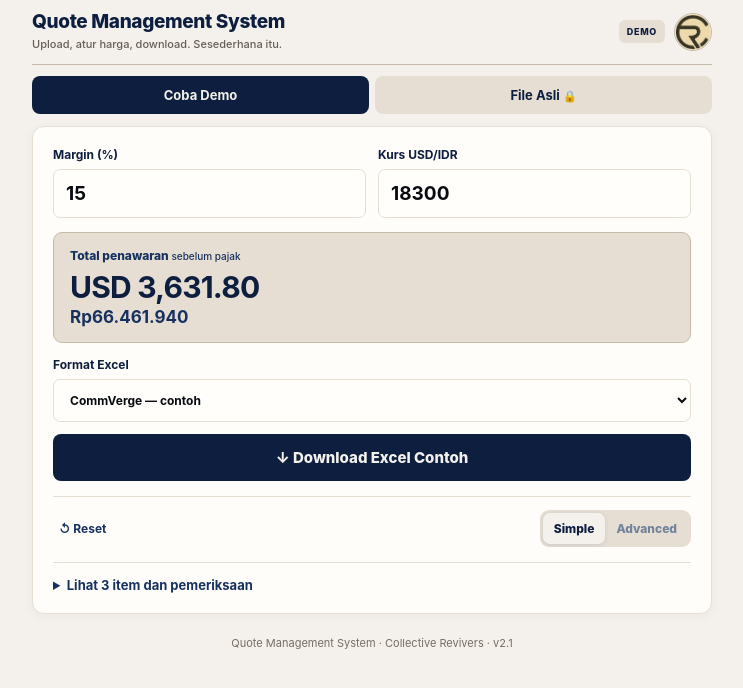
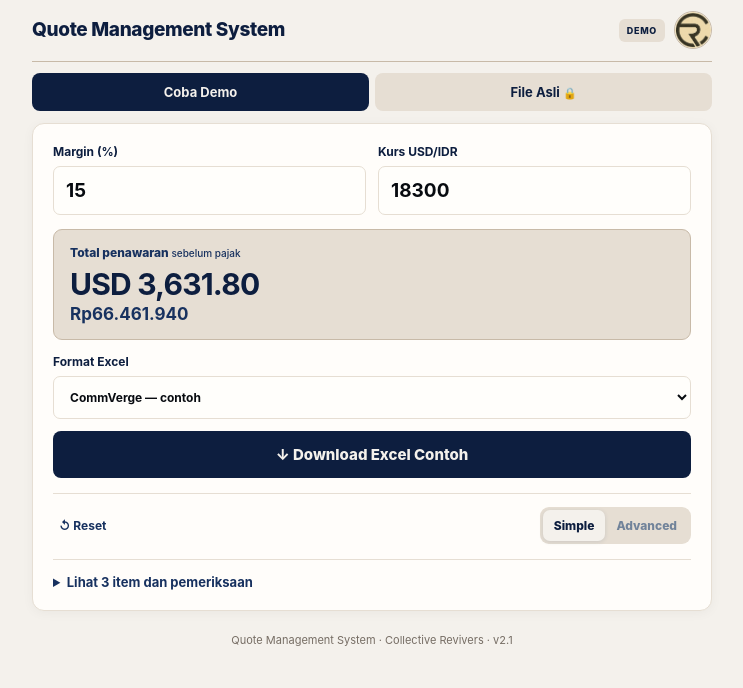
Before and after one commit to mstatistika/Quote-Management, a plain HTML site: page static/index.html in a window 1280 px wide. Shown: the whole page, without its empty margins (268-1011 px from the left). Drawn offline with Linux system fonts and the light colour scheme; no server answers.

Commit message:
Remove tagline beneath QMS title

```diff
--- a/static/index.html
+++ b/static/index.html
@@ -10,7 +10,6 @@
 <header class="top">
   <div class="brand-group">
     <h1 class="brand-title"><a class="brand" href="/" aria-label="Quote Management System">Quote Management System</a></h1>
-    <p class="tagline">Upload, atur harga, download. Sesederhana itu.</p>
   </div>
   <div class="top-right"><span id="demoBadge" class="demo-pill">DEMO</span><img class="cr-logo" src="/static/cr-mark-logo.png" alt="Logo Collective Revivers" width="46" height="46" loading="eager"></div>
   <span id="statustag" class="sr-only" role="status">Preview</span>
```
